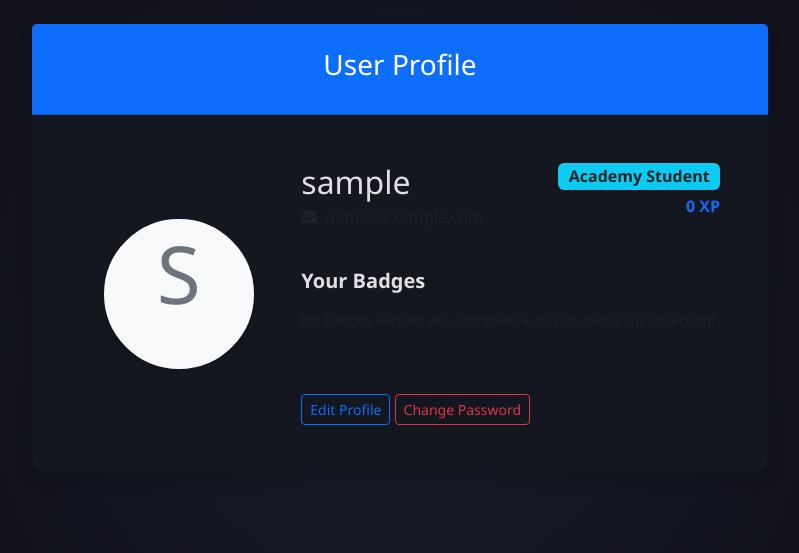
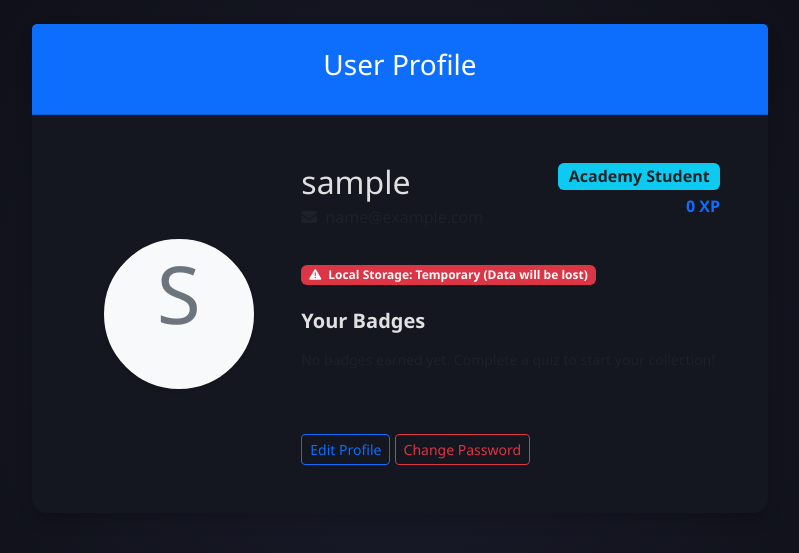
Before and after one commit to jedidear/AnimeKnowledgeArena, a Flask app: page /profile in a window 1280 px wide. Shown: the part 57-610 px from the top of the page, without its empty margins (240-1039 px from the left). Run offline with Flask 3, Linux system fonts and the light colour scheme; the visitor is signed in with stand-in values (Sample User, id 1); data comes from the database, SQL or seed files in the repository.

Commit message:
Add DB status indicator to Profile

```diff
--- a/templates/profile.html
+++ b/templates/profile.html
@@ -29,6 +29,14 @@
                             </div>
                         </div>
 
+                        <div class="mt-3">
+                            {% if 'postgresql' in config['SQLALCHEMY_DATABASE_URI'] %}
+                                <span class="badge bg-success"><i class="fas fa-cloud me-1"></i> Cloud Storage: Permanent</span>
+                            {% else %}
+                                <span class="badge bg-danger"><i class="fas fa-exclamation-triangle me-1"></i> Local Storage: Temporary (Data will be lost)</span>
+                            {% endif %}
+                        </div>
+
                         <h5 class="fw-bold mt-4 mb-3">Your Badges</h5>
                         <div class="d-flex flex-wrap gap-3">
                             {% for badge in user.badges %}
```
